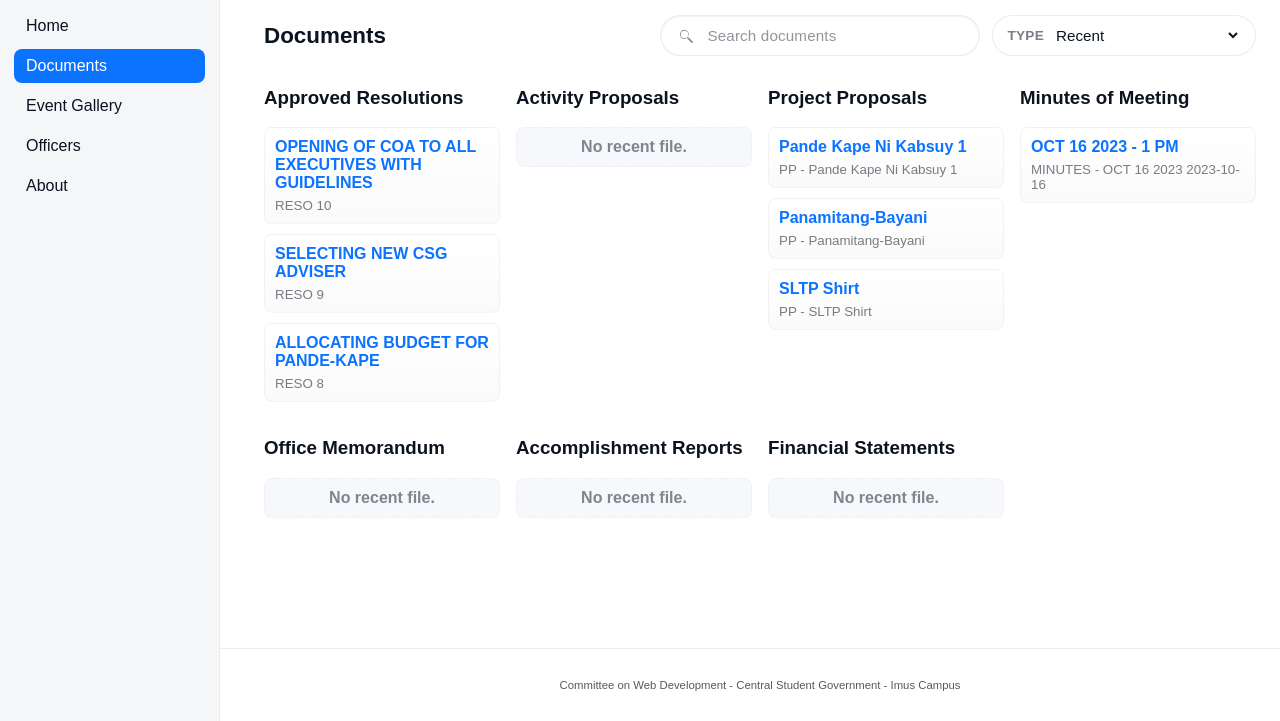
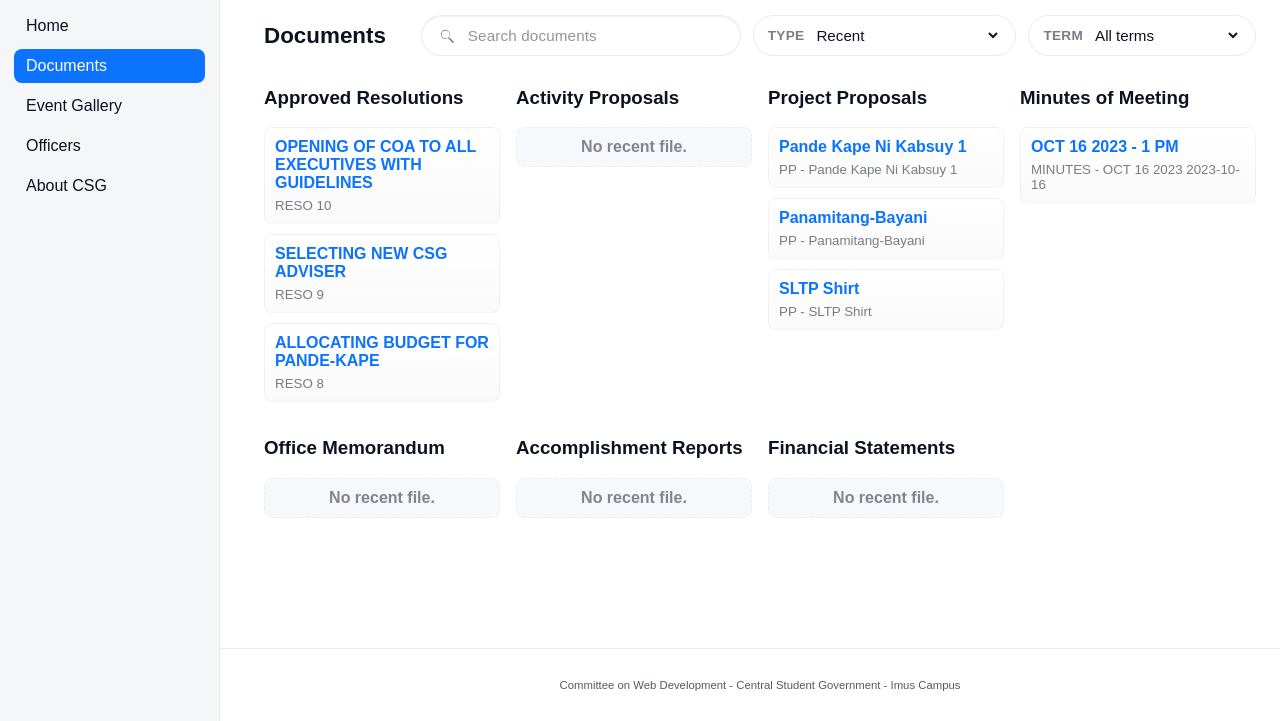
Before and after one commit to CSG-Imus/CSG-Imus-OITS, a plain HTML site: page index.html in a window 1280 px wide. Both pictures are taken after a click on the link "Documents". Shown: the part 79-800 px from the top of the page. Drawn offline with Linux system fonts and the light colour scheme; files whose address does not match are found by name.

Commit message:
Updated UI

```diff
--- a/index.html
+++ b/index.html
@@ -28,7 +28,7 @@
                 <a href="#documents" data-route="documents">Documents</a>
                 <a href="#events" data-route="events">Event Gallery</a>
                 <a href="#officers" data-route="officers">Officers</a>
-                <a href="#about" data-route="about">About</a>
+                <a href="#about" data-route="about">About CSG</a>
             </nav>
         </aside>
 
@@ -71,6 +71,12 @@
                                 <option value="minutes">Minutes of Meeting</option>
                             </select>
                         </label>
+                        <label class="documents-filter" for="documents-term">
+                            <span class="documents-filter__label">Term</span>
+                            <select id="documents-term" class="documents-filter__select" aria-label="Filter documents by term">
+                                <option value="all">All terms</option>
+                            </select>
+                        </label>
                     </div>
                 </div>
                 <div class="docs-grid">
@@ -106,7 +112,7 @@
             </section>
 
             <section id="officers" class="page" hidden>
-                <h2 class="term-heading">Academic Year 2025 - 2026 Officers</h2>
+                <h2 class="term-heading">Academic Year 2025 - 2026</h2>
                 <div class="officer-section">
                     <h3>Executives</h3>
                     <div id="executives" class="officer-list"></div>
```
